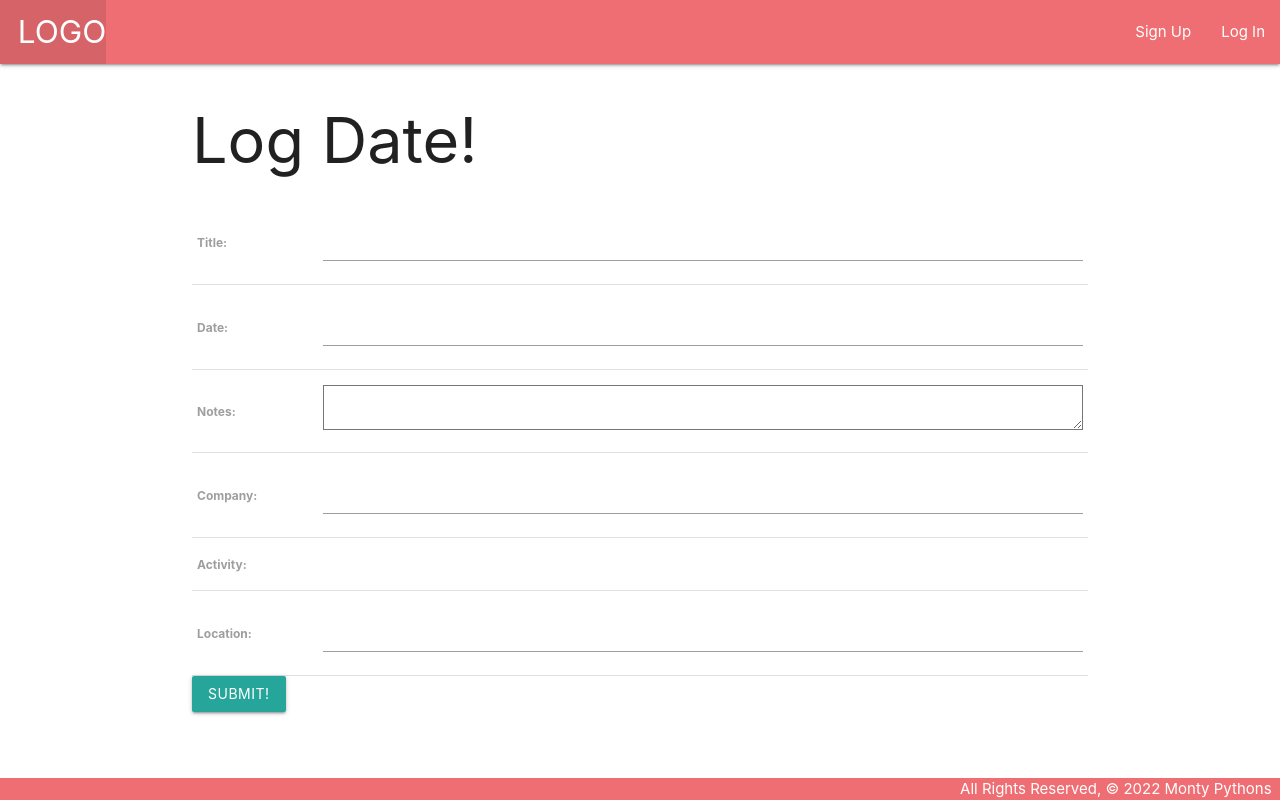
After one commit to heyjudesmom/save-the-date, a Django app: page /dates/create/ in a window 1280 px wide. The commit adds this page. Run offline with Django 4.2, Linux system fonts and the light colour scheme; data that the repository does not hold is empty.

Commit message:
log a date page

```diff
--- a/main_app/templates/base.html
+++ b/main_app/templates/base.html
@@ -21,7 +21,7 @@
         <ul class="right">
           {% if user.is_authenticated %}
             <li><a href="{% url 'dates' %}">&#128197;</a></li>
-            <li><a href="">Log a Date</a></li>
+            <li><a href="{% url 'create_date' %}">Log a Date</a></li>
             <li><a href="{% url 'activity' %}">Date Ideas</a></li>
             <li><a href="{% url 'logout' %}">Log Out</a></li>
           {% else %}
--- /dev/null
+++ b/main_app/templates/main_app/date_form.html
@@ -0,0 +1,15 @@
+{% extends 'base.html' %}
+{% block content %}
+
+<h1>Log Date!</h1>
+
+<form action="" method="POST">
+    {% csrf_token %}
+    <table>
+        {{ form.as_table }}
+    </table>
+    <input type="submit" value="Submit!" class="btn">
+</form>
+
+
+{% endblock %}
--- a/main_app/views.py
+++ b/main_app/views.py
@@ -1,4 +1,4 @@
-from sqlite3 import Date
+from .models import Date
 from django.shortcuts import render, redirect
 from django.views.generic.edit import CreateView, UpdateView, DeleteView
 from django.contrib.auth.forms import UserCreationForm
@@ -23,7 +23,6 @@ def activity(request):
 def dates(request):
   return render(request, 'dates.html')
 
-@login_required
 class DateCreate(CreateView, LoginRequiredMixin):
   model = Date
   fields = ['title', 'date', 'notes', 'company', 'activity', 'location']
```
Also changed, not shown: main_app/models.py (line endings or trailing spaces).
